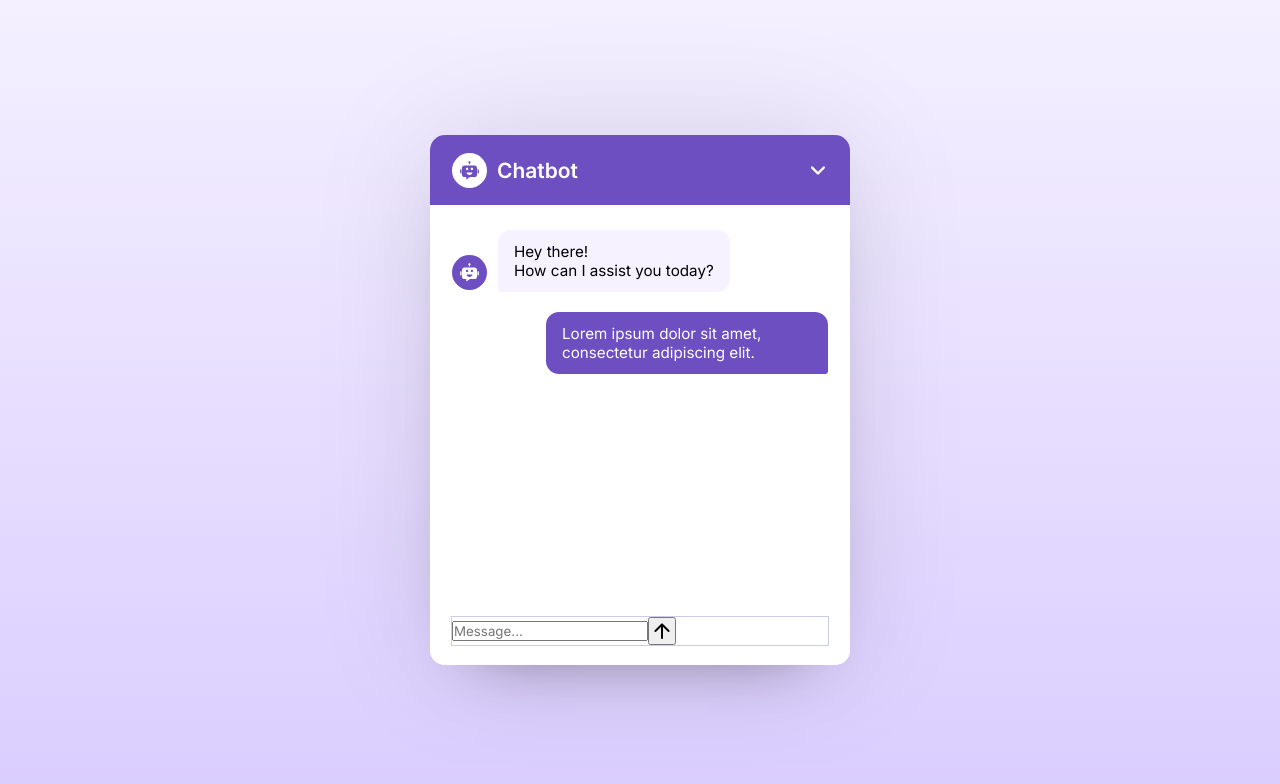
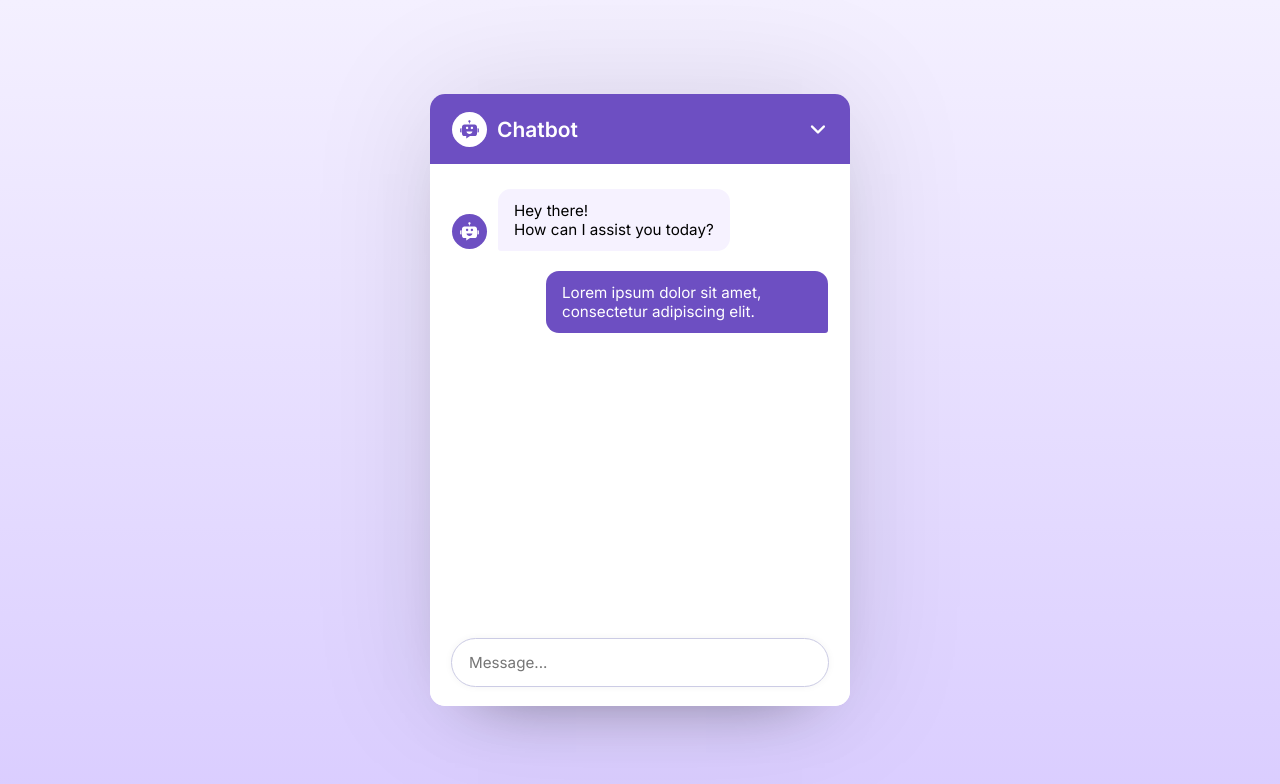
Before and after one commit to DhanukaPrabhashwara/chat-bot, a React (Vite) app: page / in a window 1280 px wide. Shown: the top 784 px of the page. Built offline with nearby package versions, Linux system fonts and the light colour scheme.

Commit message:
chatscreen css done

```diff
--- a/src/App.jsx
+++ b/src/App.jsx
@@ -34,7 +34,7 @@
           <div className="chat-footer">
             <form action="" className="chat-form">
               <input type="text" placeholder="Message..."
-              className="meassage-input" required/>
+              className="message-input" required/>
               <button
               className="material-symbols-rounded">arrow_upward</button>
             </form>
--- a/src/index.css
+++ b/src/index.css
@@ -81,6 +81,7 @@
     flex-direction: column;
     gap: 20px;
     height: 460px;
+    margin-bottom: 82px;
     overflow-y: auto;
     padding: 25px 22px;
 }
@@ -139,5 +140,45 @@
     display: flex;
     align-items: center;
     background: #fff;
+    border-radius: 32px;
     outline: 1px solid #CCCCE5;
+    box-shadow: 0 0 8px rgba(0, 0, 0, 0.06);
 }
+
+.chat-footer .chat-form:focus-within {
+    outline: 2px solid #6D4FC2;
+}
+
+.chat-form .message-input {
+    border: none;
+    outline: none;
+    width: 100%;
+    background: none;
+    height: 47px;
+    padding: 0 17px;
+    font-size: 0.95rem;
+}
+
+.chat-form button {
+    height: 35px;
+    width: 35px;
+    border: none;
+    display: none;
+    outline: none;
+    cursor: pointer;
+    font-size: 1.15rem;
+    color: #fff;
+    flex-shrink: 0;
+    margin-right: 6px;
+    border-radius: 50%;
+    background: #6D4FC2;
+    transition: 0.2s ease;
+}
+
+.chat-form button:hover {
+    background: #593bab;
+}
+
+.chat-form .message-input:valid~button {
+    display: block;
+}
```
